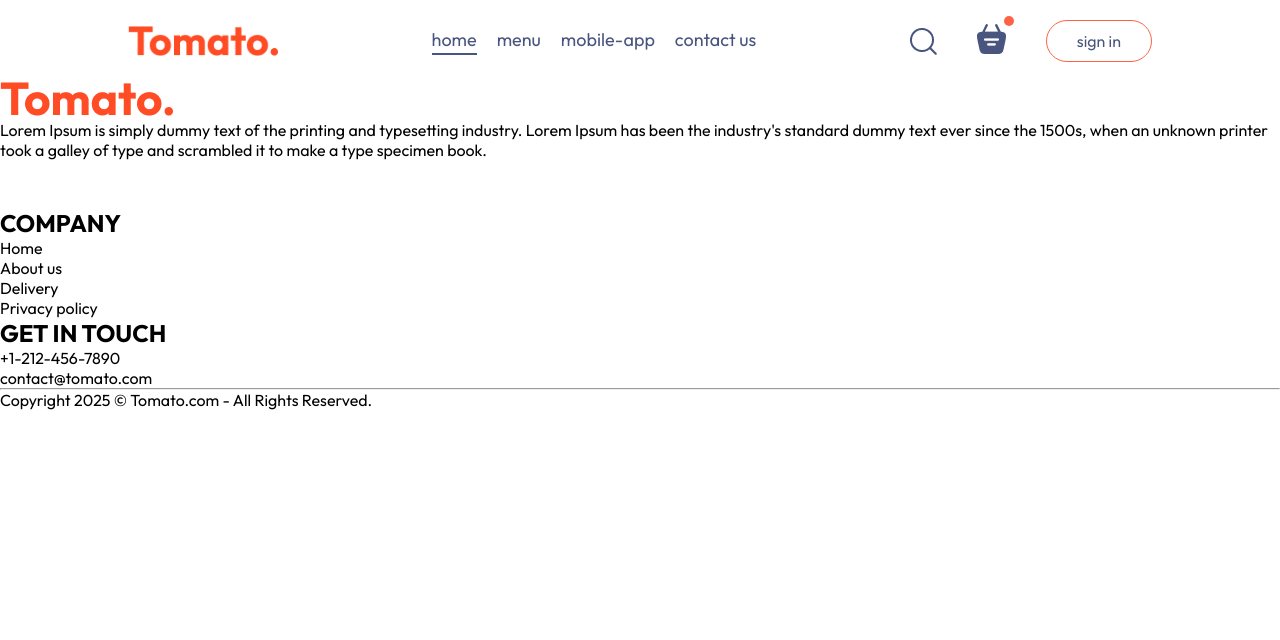
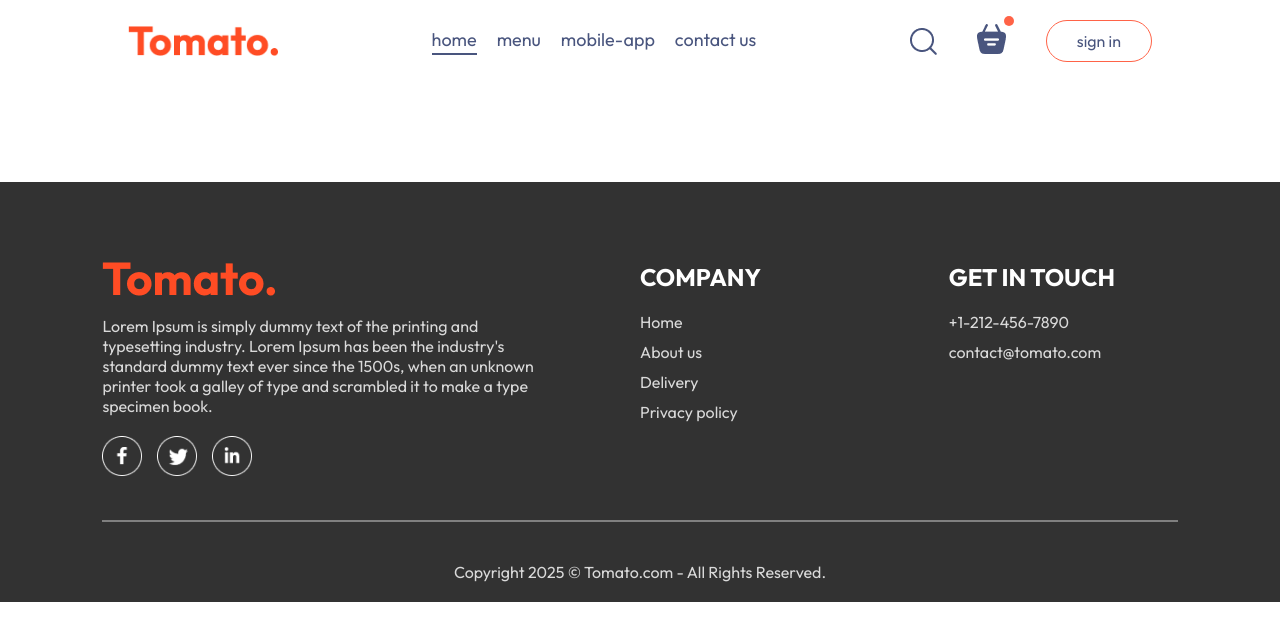
Before and after one commit to Vanshikathakur04/Food-del, a React (Vite) app in the folder frontend/: page /order in a window 1280 px wide. Shown: the top 640 px of the page. Built offline with nearby package versions, Linux system fonts and the light colour scheme.

Commit message:
Add styles for Footer component layout and elements

```diff
--- a/frontend/src/components/Footer/Footer.css
+++ b/frontend/src/components/Footer/Footer.css
@@ -0,0 +1,42 @@
+.footer{
+  color: #d9d9d9;
+  background-color: #323232;
+  display: flex;
+  flex-direction: column;
+  align-items: center;
+  gap: 20px;
+  padding: 20px 8vw;
+  padding-top: 80px;
+  margin-top: 100px;
+}
+.footer-content{
+  width: 100%;
+  display: grid;
+  grid-template-columns: 2fr 1fr 1fr;
+  gap: 80px;
+}
+.footer-content-left , .footer-content-right , .footer-content-center {
+  display: flex;
+  flex-direction: column;
+  align-items: start;
+  gap: 20px;
+}
+.footer-content-left li, .footer-content-right li, .footer-content-center li{
+  list-style: none;
+  margin-bottom: 10px;
+  cursor: pointer;
+}
+.footer-content-right h2, .footer-content-center h2{
+  color: white;
+}
+.footer-social-icons img{
+  width: 40px;
+  margin-right: 15px;
+}
+.footer hr{
+  width: 100%;
+  height: 2px;
+  margin: 20px 0;
+  background-color: gray;
+  border: none;
+}
```
